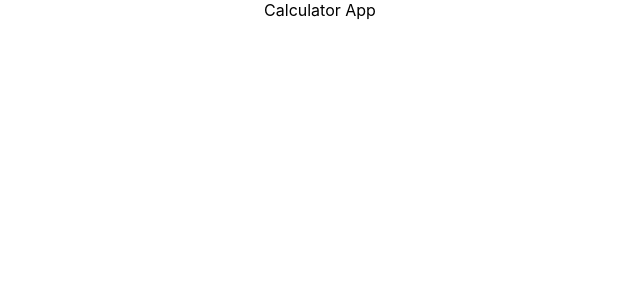
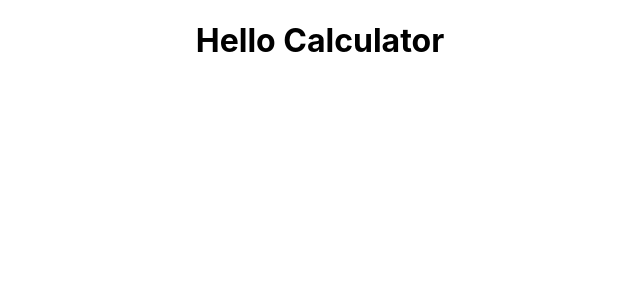
Before and after one commit to monicaleep/basic-react-calc, a React (Create React App) app: page / in a window 1280 px wide. Shown: the top 300 px of the page, without its empty margins (320-960 px from the left). Built offline with nearby package versions, Linux system fonts and the light colour scheme.

Commit message:
really starter code

```diff
--- a/src/App.js
+++ b/src/App.js
@@ -1,16 +1,11 @@
-import React, { Component } from "react";
-import Calculator from "./components/Calculator";
+import React from "react";
 
 import "./css/App.css";
 
-class App extends Component {
-  render() {
-    return (
-      <div className="App">
-        <Calculator />
-      </div>
-    );
-  }
+export default function App() {
+  return (
+    <div className="App">
+      <h1>Hello Calculator</h1>
+    </div>
+  );
 }
-
-export default App;
--- a/src/components/Calculator.jsx
+++ /dev/null
@@ -1,16 +0,0 @@
-import React from 'react'
-
-
-const Calculator = () => {
-
-
-        return (
-          <div className="container">
-            Calculator App
-          </div>
-
-        )
-
-}
-
-export default Calculator
```
